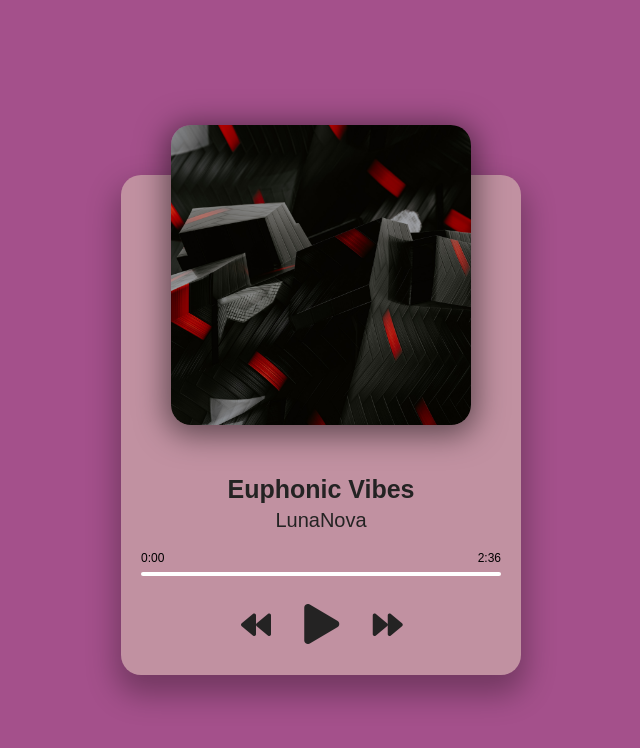
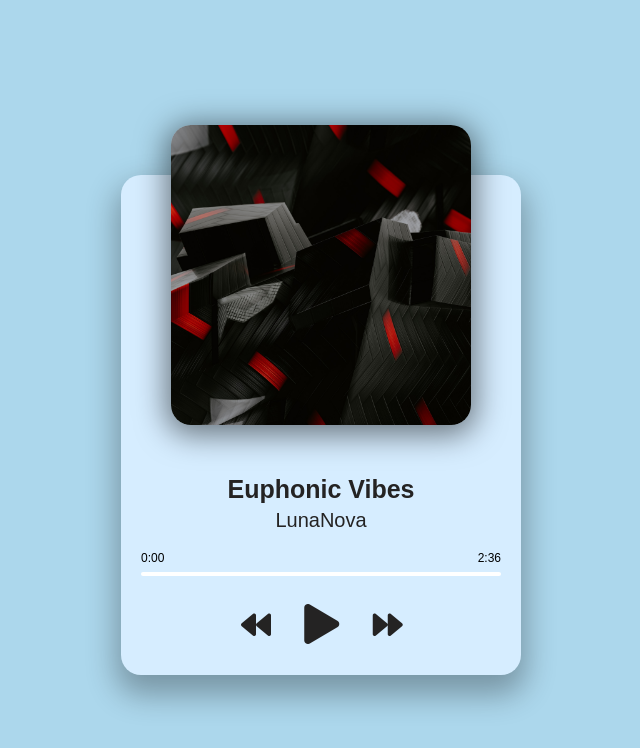
Before and after one commit to tech87/music-player, a plain HTML site: page index.html in a window 1280 px wide. Shown: the whole page, without its empty margins (319-959 px from the left). Drawn offline with Linux system fonts and the light colour scheme.

Commit message:
color changed

```diff
--- a/style.css
+++ b/style.css
@@ -6,7 +6,7 @@ html {
 body {
   margin: 0;
   min-height: 100vh;
-  background: #A4508B;
+  background: #ACD7EC;
   display: flex;
   justify-content: center;
   align-items: center;
@@ -18,7 +18,7 @@ body {
   margin-top: 50px;
   height: 500px;
   width: 400px;
-  background-color: #C191A1;
+  background-color: #D6EDFF;
   border-radius: 20px;
   box-shadow: 0 15px 30px 5px rgba(0, 0, 0, 0.3);
   z-index: 10;
```
